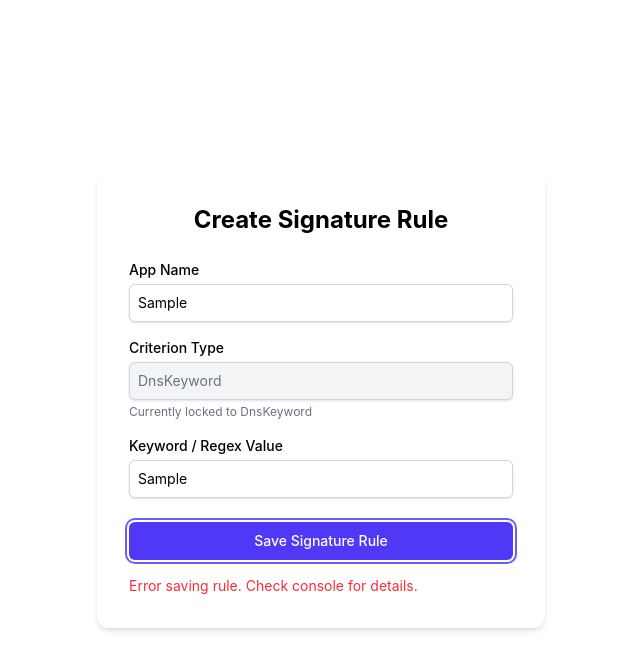
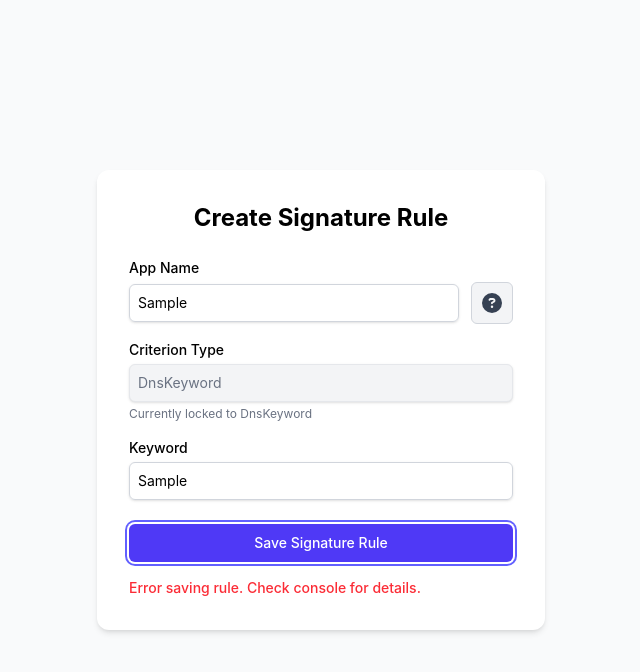
Before and after one commit to DanielChorbajiyski-S/Network-app-identifier, a React (Vite) app in the folder Network-Identifier.Client/: page /config in a window 1280 px wide. Both pictures are taken after typing "Sample", "Sample" into the empty fields and a click on the button "Save Signature Rule". Shown: the top 672 px of the page, without its empty margins (319-959 px from the left). Built offline with nearby package versions, Linux system fonts and the light colour scheme; no server answers.

Commit message:
Icons support in the config page

```diff
--- /dev/null
+++ b/Network-Identifier.Client/src/data/appIcons.json
@@ -0,0 +1,14 @@
+{
+  "Snapchat": "FaSnapchat",
+  "Instagram": "FaInstagram",
+  "Facebook": "FaFacebook",
+  "TikTok": "FaTiktok",
+  "YouTube": "FaYoutube",
+  "LinkedIn": "FaLinkedin",
+  "Pinterest": "FaPinterest",
+  "Google Maps": "FaLocationDot",
+  "X": "FaXTwitter",
+  "Reddit": "FaReddit",
+  "Google": "FaGoogle",
+  "Firefox": "FaFirefoxBrowser"
+}
--- a/Network-Identifier.Client/src/pages/Config.tsx
+++ b/Network-Identifier.Client/src/pages/Config.tsx
@@ -1,11 +1,57 @@
 import { useState } from 'react';
 import { useMutation } from '@tanstack/react-query';
+import {
+  FaSnapchat,
+  FaInstagram,
+  FaFacebook,
+  FaTiktok,
+  FaYoutube,
+  FaLinkedin,
+  FaPinterest,
+  FaLocationDot,
+  FaXTwitter,
+  FaReddit,
+  FaCircleQuestion,
+  FaGoogle,
+  FaFirefoxBrowser
+} from 'react-icons/fa6';
+import appIcons from '../data/appIcons.json';
 
 interface SignatureRulePayload {
   appName: string;
   criterionType: string;
   value: string;
 }
+
+const iconRegistry: Record<string, React.ElementType> = {
+  FaSnapchat,
+  FaInstagram,
+  FaFacebook,
+  FaTiktok,
+  FaYoutube,
+  FaLinkedin,
+  FaPinterest,
+  FaLocationDot,
+  FaXTwitter,
+  FaReddit,
+  FaGoogle,
+  FaFirefoxBrowser,
+  FaCircleQuestion
+};
+
+const getAppIcon = (appName: string) => {
+  const iconProps = { className: "w-5 h-5 flex-shrink-0 text-gray-700" };
+
+  const matchedKey = Object.keys(appIcons).find(
+    key => key.toLowerCase() === appName.toLowerCase()
+  ) as keyof typeof appIcons | undefined;
+
+  const iconStringName = matchedKey ? appIcons[matchedKey] : undefined;
+
+  const IconComponent = iconStringName ? iconRegistry[iconStringName] : FaCircleQuestion;
+
+  return <IconComponent {...iconProps} />;
+};
 
 export default function Config() {
   const [appName, setAppName] = useState('');
@@ -38,21 +84,26 @@ export default function Config() {
   };
 
   return (
-    <div className="min-h-screen flex items-center justify-center p-4">
+    <div className="min-h-screen flex items-center justify-center p-4 bg-gray-50">
       <div className="max-w-md w-full bg-white rounded-xl shadow-md p-8">
         <h2 className="text-black text-center text-2xl font-bold mb-6">Create Signature Rule</h2>
 
         <form onSubmit={handleSubmit} className="space-y-4">
           <div>
-            <label className="block text-sm font-medium text-black">App Name</label>
+            <label className="block text-sm font-medium text-black mb-1">App Name</label>
+            <div className="flex items-center space-x-3">
               <input
                 type="text"
                 value={appName}
                 onChange={(e) => setAppName(e.target.value)}
                 placeholder="e.g., Spotify, Discord"
-              className="mt-1 block w-full rounded-md border-gray-300 shadow-sm focus:border-indigo-500 focus:ring-indigo-500 sm:text-sm p-2 border text-black"
+                className="block w-full rounded-md border-gray-300 shadow-sm focus:border-indigo-500 focus:ring-indigo-500 sm:text-sm p-2 border text-black"
                 required
               />
+              <div className="p-2.5 bg-gray-100 rounded-md border border-gray-300 flex items-center justify-center transition-colors">
+                {getAppIcon(appName)}
+              </div>
+            </div>
           </div>
 
           <div>
@@ -61,13 +112,13 @@ export default function Config() {
               type="text"
               value={criterionType}
               disabled
-              className="mt-1 block w-full rounded-md border-gray-300 bg-gray-100 text-gray-500 shadow-sm sm:text-sm p-2 border cursor-not-allowed"
+              className="mt-1 block w-full rounded-md border-gray-200 bg-gray-100 text-gray-500 shadow-sm sm:text-sm p-2 border cursor-not-allowed"
             />
             <p className="text-xs text-gray-500 mt-1">Currently locked to {criterionType}</p>
           </div>
 
           <div>
-            <label className="block text-sm font-medium text-black">Keyword / Regex Value</label>
+            <label className="block text-sm font-medium text-black">Keyword</label>
             <input
               type="text"
               value={value}
@@ -81,16 +132,16 @@ export default function Config() {
           <button
             type="submit"
             disabled={configMutation.isPending}
-            className="w-full flex justify-center py-2 px-4 border border-transparent rounded-md shadow-sm text-sm font-medium text-white bg-indigo-600 hover:bg-indigo-700 focus:outline-none focus:ring-2 focus:ring-offset-2 focus:ring-indigo-500 disabled:opacity-50 mt-6"
+            className="w-full flex justify-center py-2 px-4 border border-transparent rounded-md shadow-sm text-sm font-medium text-white bg-indigo-600 hover:bg-indigo-700 focus:outline-none focus:ring-2 focus:ring-offset-2 focus:ring-indigo-500 disabled:opacity-50 mt-6 transition-colors"
           >
             {configMutation.isPending ? 'Saving Rule...' : 'Save Signature Rule'}
           </button>
 
           {configMutation.isError && (
-            <p className="text-red-500 text-sm mt-2">Error saving rule. Check console for details.</p>
+            <p className="text-red-500 text-sm mt-2 font-medium">Error saving rule. Check console for details.</p>
           )}
           {configMutation.isSuccess && (
-            <p className="text-green-500 text-sm mt-2">Rule saved successfully!</p>
+            <p className="text-green-600 text-sm mt-2 font-medium">Rule saved successfully!</p>
           )}
         </form>
       </div>
```
Lines whose indentation alone changed are shown as unchanged.
